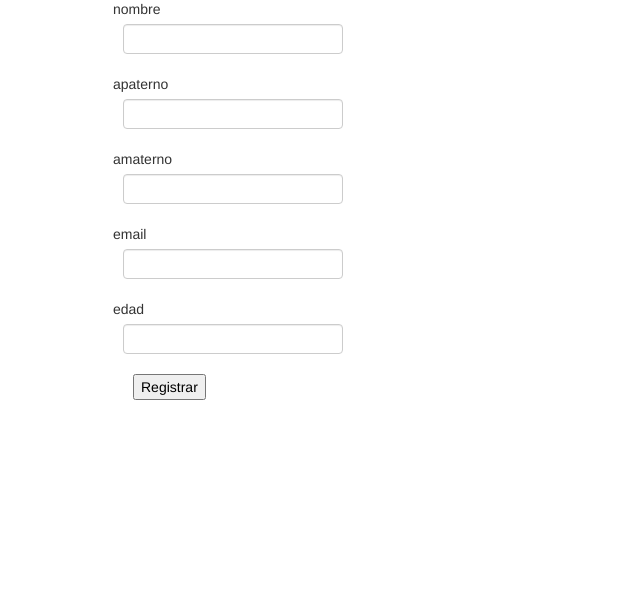
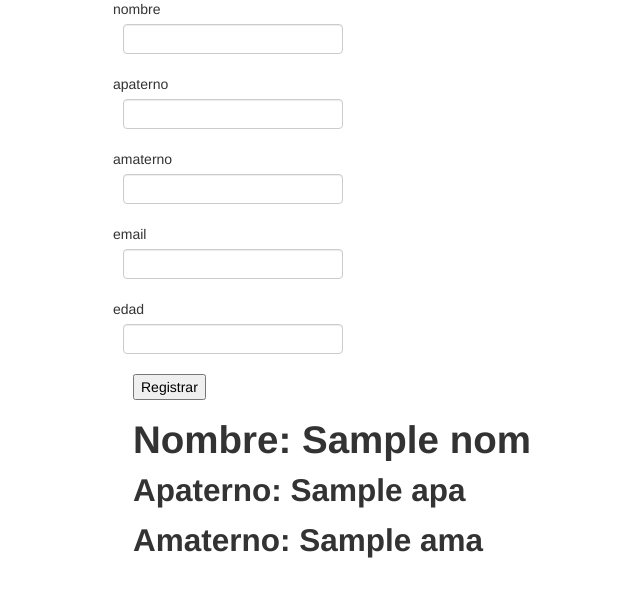
Before and after one commit to IDGS-801-21000423/introFlaskIDGS801, a Flask app: template templates/alumnos.html in a window 1280 px wide. Shown: the part 121-718 px from the top of the page, without its empty margins (37-677 px from the left). Run offline with Flask 3, Linux system fonts and the light colour scheme; the template is opened without the code that fills it: values that come from a table or form of the project are taken from there, most other values are stand-ins (such as "Sample title", 1, 10 or a date in 2020); some libraries are stand-ins or nearby versions.

Commit message:
JARA 31/01/24 formulario

```diff
--- a/main.py
+++ b/main.py
@@ -12,10 +12,20 @@ def index():
 @app.route("/alumnos", methods = ['GET', 'POST'])
 def alumnos():
   alumno_clase = forms.UserForm(request.form)
+  nom=""
+  apa=""
+  ama=""
   if request.method == 'POST':
-    pass
+    nom = alumno_clase.nombre.data
+    apa = alumno_clase.apaterno.data
+    ama = alumno_clase.amaterno.data
+    print("Nombre: {}".format(nom))
+    print("Apaterno: {}".format(apa))
+    print("Amaterno: {}".format(ama))
 
-  return render_template("alumnos.html", form = alumno_clase)
+
+
+  return render_template("alumnos.html", form = alumno_clase,nom=nom,apa=apa,ama=ama)
   """ titulo ="UTL"
   nombres = ["mario", "pedro", "juan", "dario"]
   return render_template("alumnos.html", titulo = titulo, nombres = nombres)"""
--- a/templates/alumnos.html
+++ b/templates/alumnos.html
@@ -47,6 +47,9 @@
   <br>
   {{form.edad}} -->
 </form>
+<h1>Nombre: {{nom}} </h1>
+<h2>Apaterno: {{apa}} </h2>
+<h2>Amaterno: {{ama}} </h2>
 <!--
   <h2>Escuela: {{titulo}}</h2>
   {% for no in nombres%}
```
Also changed, not shown: templates/_macros.html (line endings or trailing spaces).
